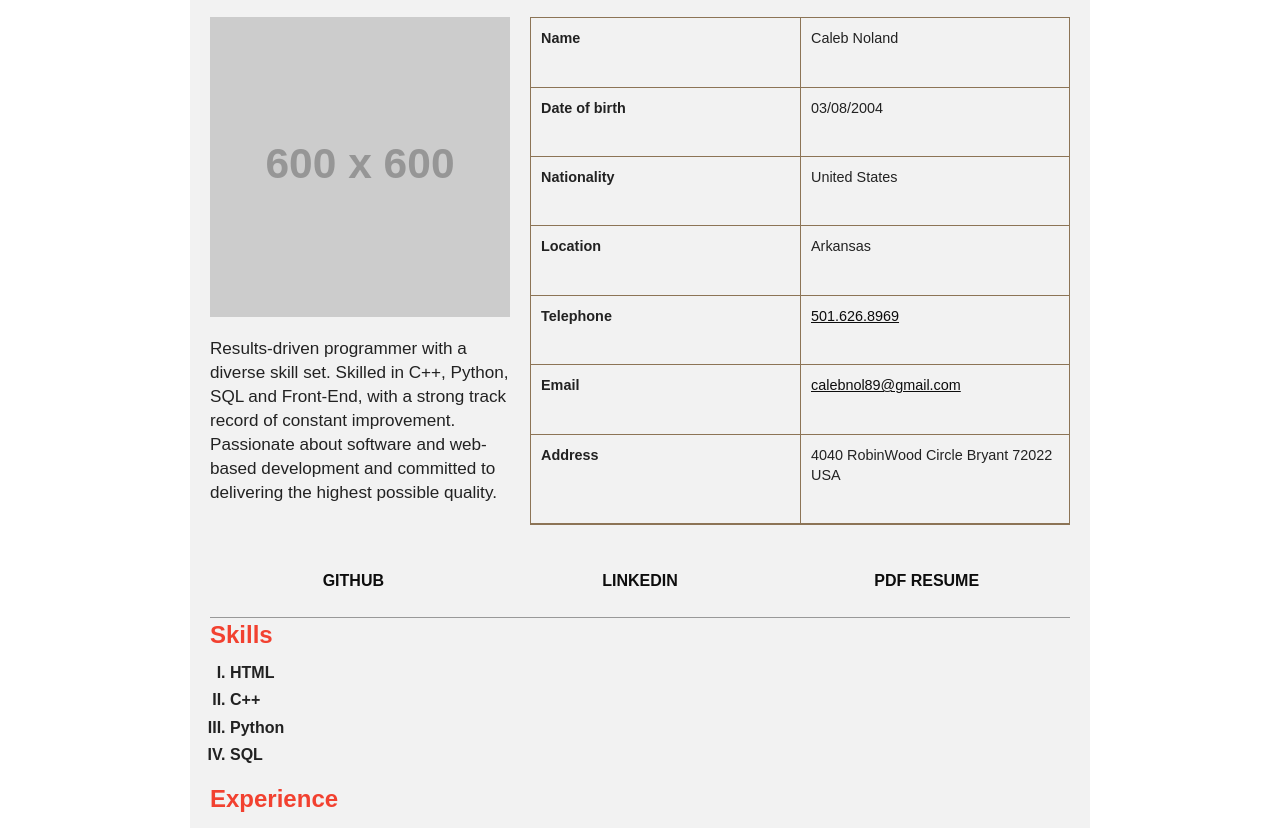
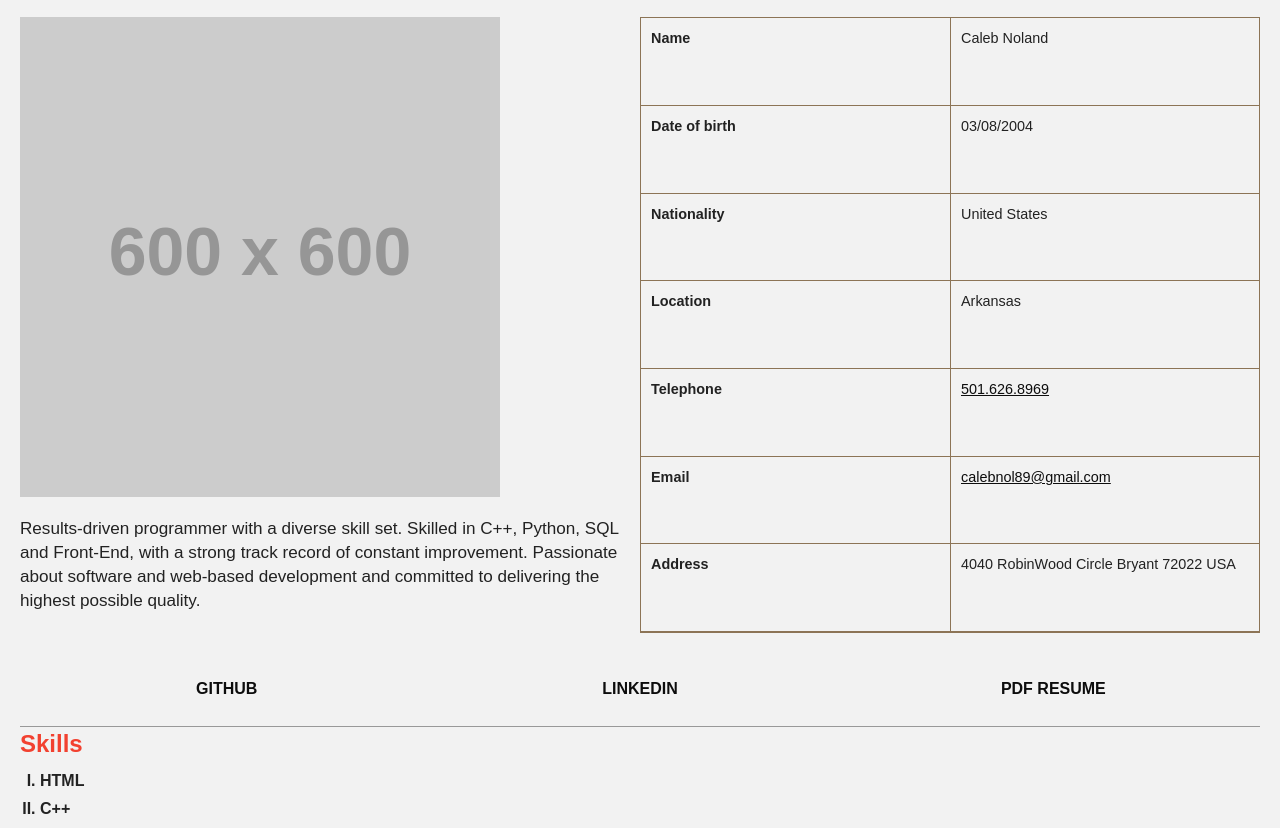
Before and after one commit to christophernoland-8/mobile-web-development-25, a plain HTML site: page resume/index.html in a window 1280 px wide. Shown: the part 215-1043 px from the top of the page. Drawn offline with Linux system fonts and the light colour scheme; placeholder pictures from the web are drawn by us.

Commit message:
Final resume push

```diff
--- a/resume/css/style.css
+++ b/resume/css/style.css
@@ -278,6 +278,13 @@
     }
     main.container{
     max-width:900px;
+    grid-template-columns: 36.5% auto;
+    grid-template-areas:
+      "title title"
+      "about about"
+      "skills experience"
+      "education experience"
+      ;
     }
 
     #about{
@@ -303,10 +310,75 @@
     padding-bottom:50px
   }
 
+    #about {
+    grid-area: about;
+  }
+  #skills {
+    grid-area: skills;
+  }
+  #experience {
+    grid-area: experience;
+  }
+  #education {
+    grid-area: education;
+  }
 
 
 
 
+
+
+  }
+
+  @media screen and (min-width:992px){
+
+    img{
+      max-width:80%;
+    }
+
+    .bio{
+         justify-content:center;
+      align-items: center;
+    }
+
+    header.container{
+      max-width:1400px;
+    }
+    main.container{
+    max-width:1400px;
+    }
+
+    main.container{
+    max-width:1400px;
+    grid-template-columns: 36.5% auto;
+    grid-template-areas:
+      "title title"
+      "about about"
+      "skills experience"
+      "education experience"
+      ;
+    }
+
+    #about{
+      display:grid;
+      gap: 20px;
+      grid-template-columns: 600px 1fr auto;
+      grid-template-areas:
+      "personal personal personal"
+      "bio details details"
+      "related related related";
+    }
+
+
+  #skills {
+    grid-area: skills;
+  }
+  #experience {
+    grid-area: experience;
+  }
+  #education {
+    grid-area: education;
+  }
 
   }
 
```
